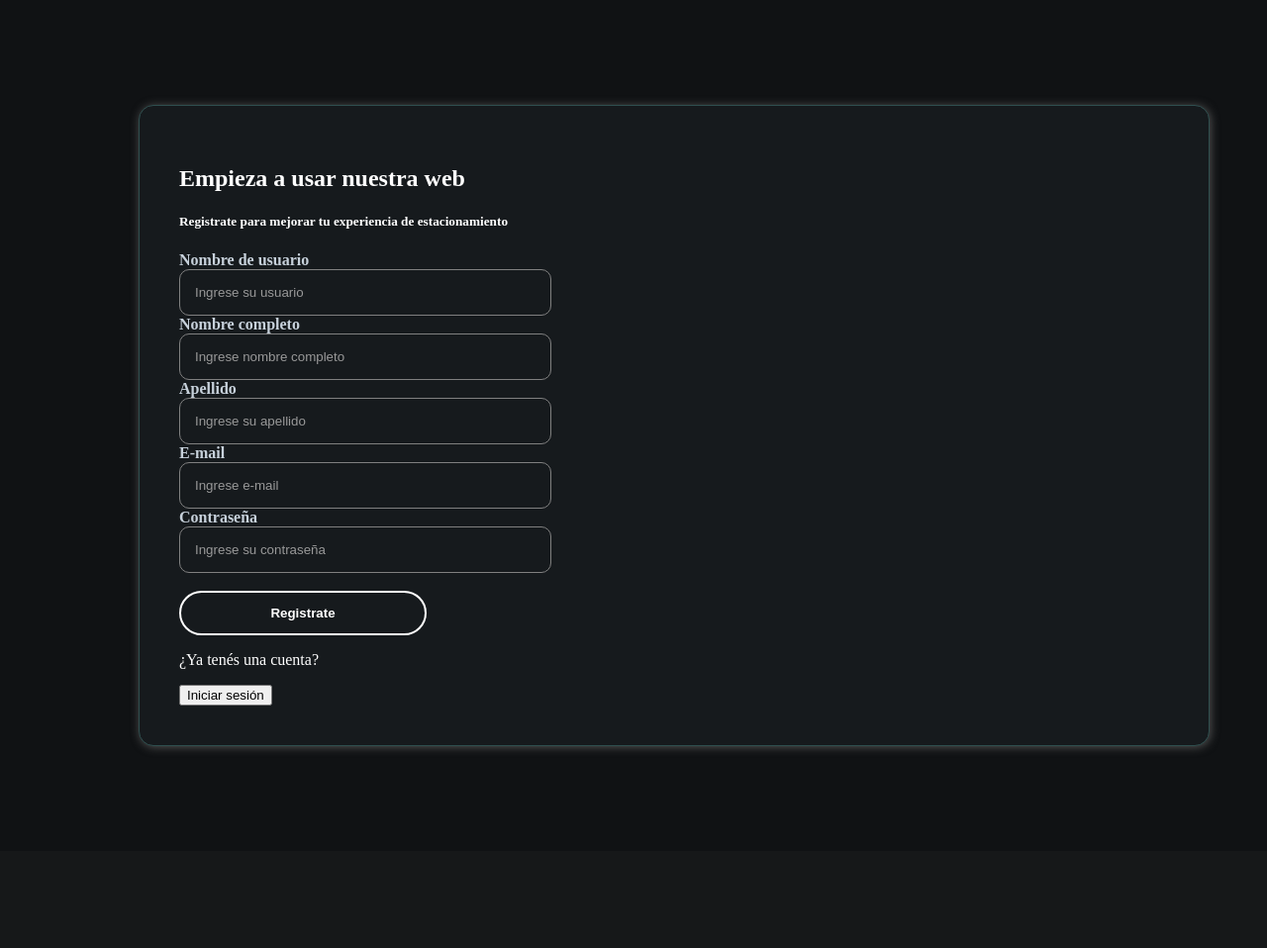
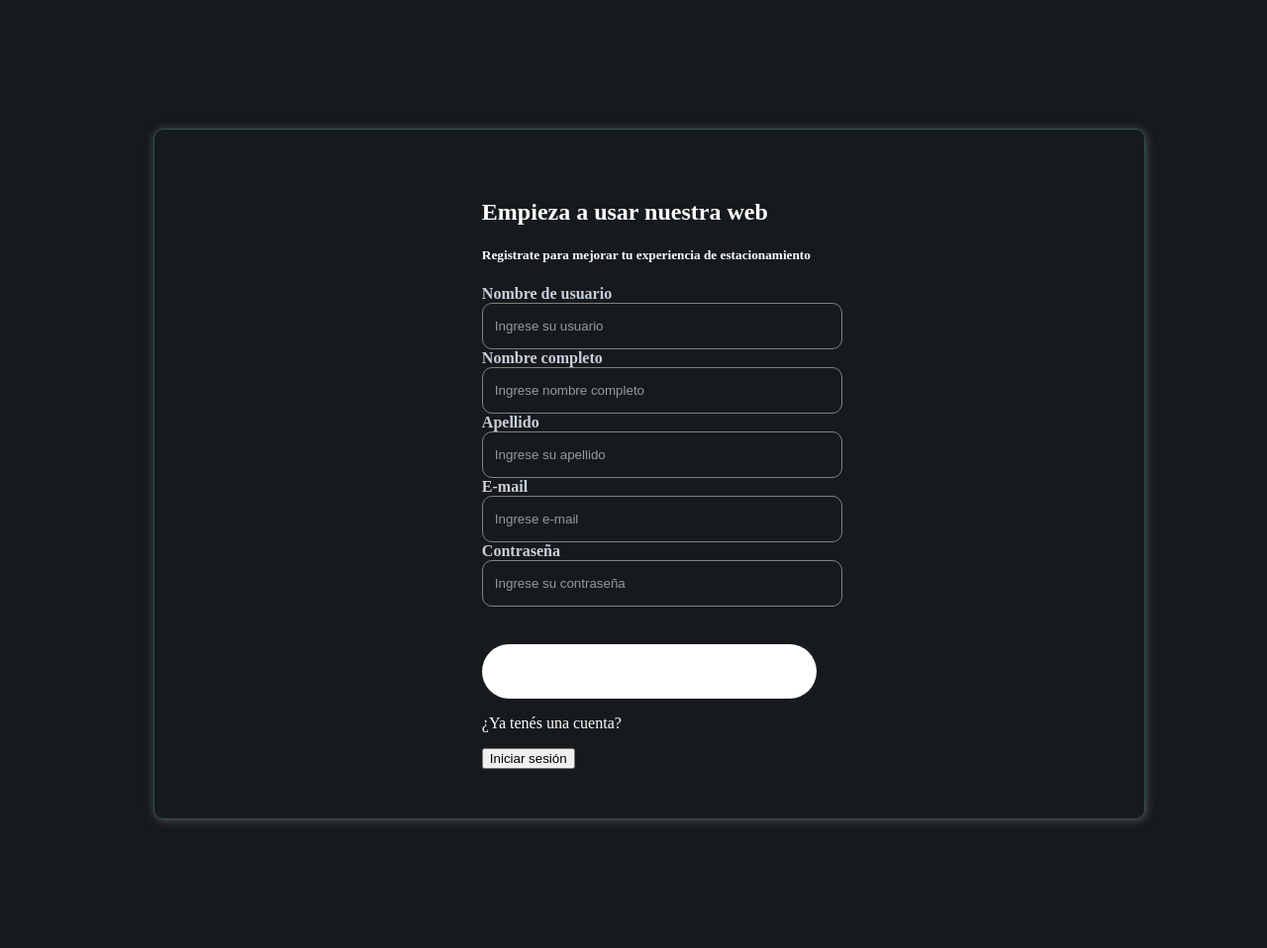
Before and after one commit to jmualde/ETI, a PHP site: page /registra.html in a window 1280 px wide. Shown: the whole page at 99% size. Before the commit the page ends 758 px from the top, so only its background shows below. Run offline with PHP 8.4, Linux system fonts and the light colour scheme.

Commit message:
disenio actualizado

```diff
--- a/disenio.css
+++ b/disenio.css
@@ -241,3 +241,208 @@
                 margin-top: 25px;
             }
         }
+        html,
+body {
+    background-color: #161a1d;
+    color: white;
+    width: 100%;
+    min-height: 100%;
+    margin: 0;
+}
+
+
+/* TARJETA */
+
+.tarjeta {
+    display: flex;
+    justify-content: center;
+    align-items: center;
+
+    width: min(900px, 90%);
+    min-height: 500px;
+
+    margin: 100px auto;
+
+    padding: 50px;
+
+    background-color: #161a1d;
+
+    border: 1px solid darkslategray;
+    border-radius: 10px;
+
+    box-shadow: 1px 1px 10px rgb(83, 83, 83);
+}
+
+
+.contenido {
+    width: 100%;
+    max-width: 450px;
+}
+
+
+.titulo {
+    text-align: center;
+    margin-bottom: 40px;
+}
+
+
+
+.gris {
+    color: #C7D1DB;
+    font-weight: bold;
+    transition: 0.5s;
+}
+
+.azul {
+    color: #C7D1DB;
+    font-weight: bold;
+}
+
+
+
+.campo {
+    background: transparent;
+
+    border: 1px solid gray;
+    border-radius: 10px;
+
+    width: 100%;
+    height: 45px;
+
+    color: white;
+
+    padding: 0 12px;
+}
+
+
+select.campo {
+    background-color: #161a1d;
+}
+
+
+select.campo option {
+    background-color: #161a1d;
+    color: white;
+}
+
+
+
+.marca-color {
+    display: flex;
+    gap: 10px;
+    width: 100%;
+}
+
+
+.marca-color .campo {
+    flex: 1;
+    min-width: 0;
+}
+
+
+.campoColor {
+    background: transparent;
+
+    border: 1px solid gray;
+    border-radius: 10px;
+
+    width: 60px;
+    height: 45px;
+
+    padding: 2px;
+}
+
+
+
+.botonRegistra {
+    width: 100%;
+    height: 55px;
+
+    border-radius: 500px;
+
+    background-color: white;
+
+    font-weight: bold;
+
+    border: none;
+
+    margin-top: 20px;
+}
+
+
+
+@media (max-width: 768px) {
+
+    .tarjeta {
+        width: 90%;
+        margin: 60px auto;
+        padding: 35px 25px;
+    }
+
+}
+
+
+
+@media (max-width: 576px) {
+
+    .tarjeta {
+        width: 94%;
+        min-height: auto;
+
+        margin: 30px auto;
+
+        padding: 30px 20px;
+    }
+
+
+    .contenido {
+        max-width: 100%;
+    }
+
+
+    .titulo {
+        font-size: 20px;
+        margin-bottom: 30px;
+    }
+
+
+    .campo {
+        height: 45px;
+    }
+
+
+    .marca-color {
+        gap: 8px;
+    }
+
+
+    .campoColor {
+        width: 55px;
+        flex-shrink: 0;
+    }
+
+
+    .botonRegistra {
+        height: 50px;
+    }
+
+}
+
+
+@media (max-width: 380px) {
+
+    .tarjeta {
+        padding: 25px 15px;
+    }
+
+
+    .titulo {
+        font-size: 18px;
+    }
+
+
+    .campoColor {
+        width: 50px;
+    }
+
+}
```
